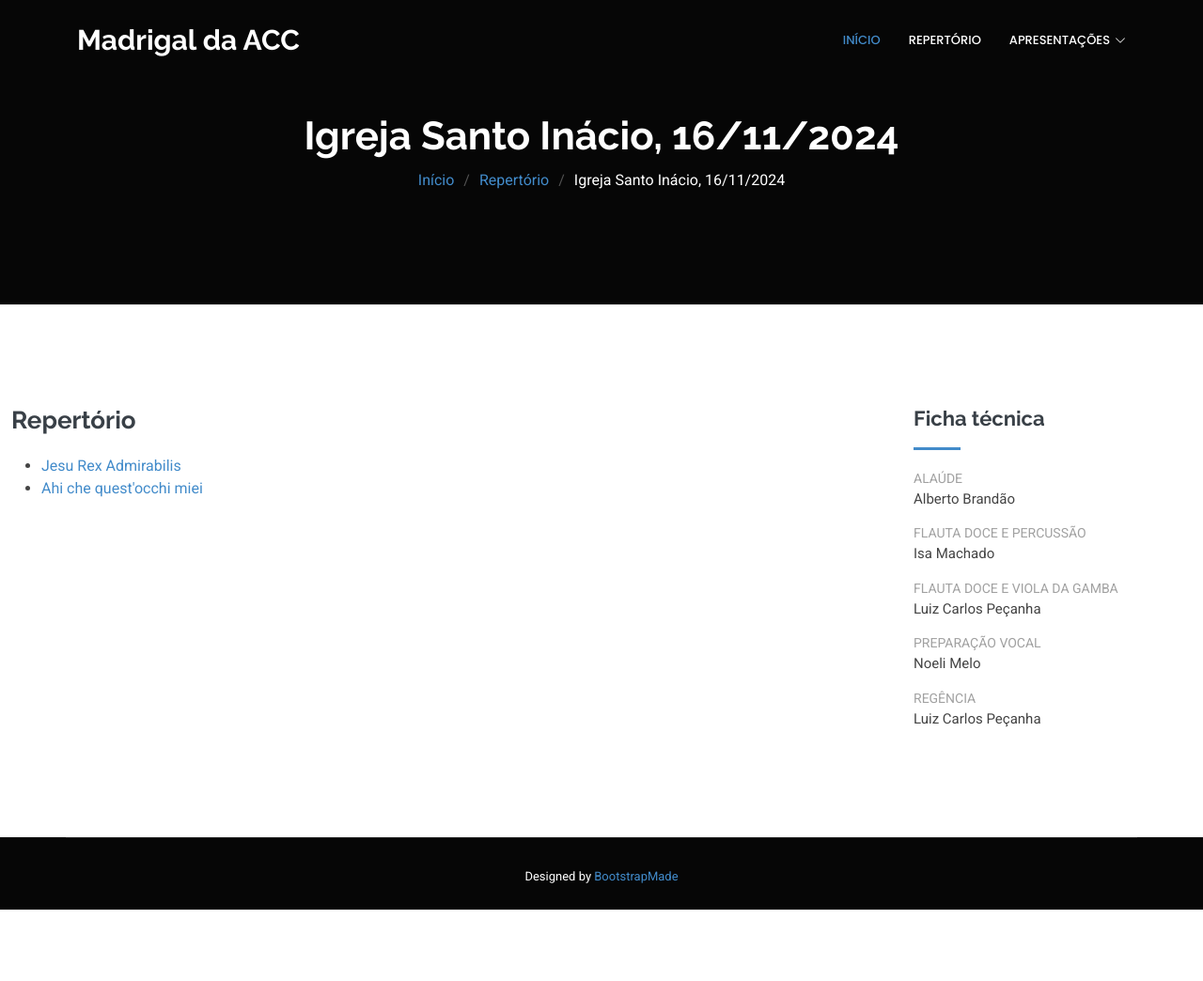
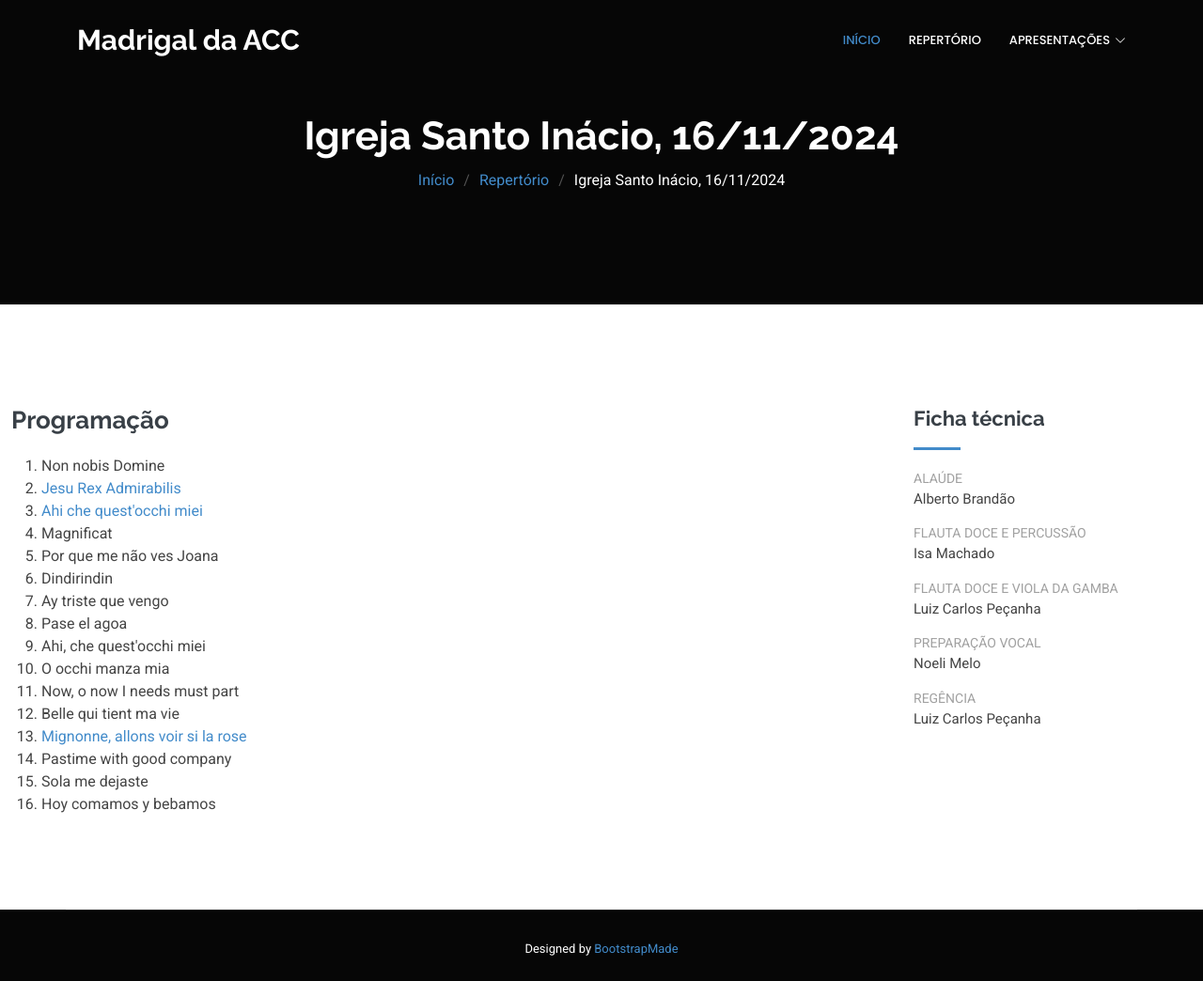
Before and after one commit to fredliporace/MadrigalACC, a Jekyll site: the page 20241116-sto-inacio.html, which Jekyll copies as it is, in a window 1280 px wide and 1044 px high. Shown: the whole window at 94% size. Built offline with Jekyll 4.4.1, drawn with Linux system fonts in a browser that asks for light colours.

Commit message:
Programacao apr Sto Agostinho

```diff
--- a/20241116-sto-inacio.html
+++ b/20241116-sto-inacio.html
@@ -134,15 +134,57 @@
           <div class="col-lg-8" data-aos="fade-up">
 
             <div class="portfolio-description">
-              <h2>Repertório</h2>
-              <ul>
+              <h2>Programação</h2>
+              <ol>
                 <li>
-                  <a href="jesu-rex-admirabilis.html">Jesu Rex Admirabilis</a></li>
+                  Non nobis Domine</a>
                 </li>
                 <li>
-                  <a href="ahi-che-quest-occhi-miei.html">Ahi che quest'occhi miei</a></li>
+                  <a href="jesu-rex-admirabilis.html">Jesu Rex Admirabilis</a>
                 </li>
-              </ul>
+                <li>
+                  <a href="ahi-che-quest-occhi-miei.html">Ahi che quest'occhi miei</a>
+                </li>
+                <li>
+                  Magnificat
+                </li>
+                <li>
+                  Por que me não ves Joana
+                </li>
+                <li>
+                  Dindirindin
+                </li>
+                <li>
+                  Ay triste que vengo
+                </li>
+                <li>
+                  Pase el agoa
+                </li>
+                <li>
+                  Ahi, che quest'occhi miei
+                </li>
+                <li>
+                  O occhi manza mia
+                </li>
+                <li>
+                  Now, o now I needs must part
+                </li>
+                <li>
+                  Belle qui tient ma vie
+                </li>
+                <li>
+                  <a href="mignonne.html">Mignonne, allons voir si la rose</a>
+                </li>
+                <li>
+                  Pastime with good company
+                </li>
+                <li>
+                  Sola me dejaste
+                </li>
+                <li>
+                  Hoy comamos y bebamos
+                </li>
+              </ol>
 
               <!--
               <div class="testimonial-item">
```
